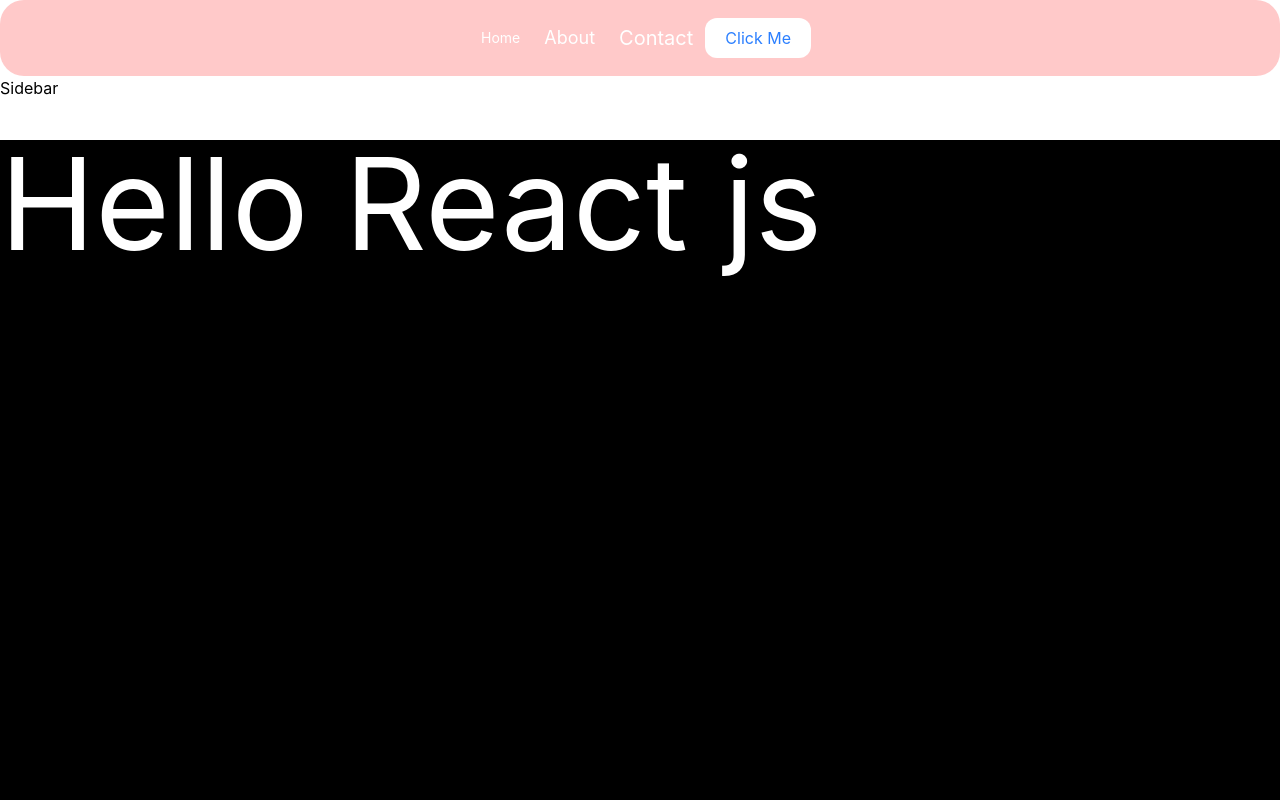
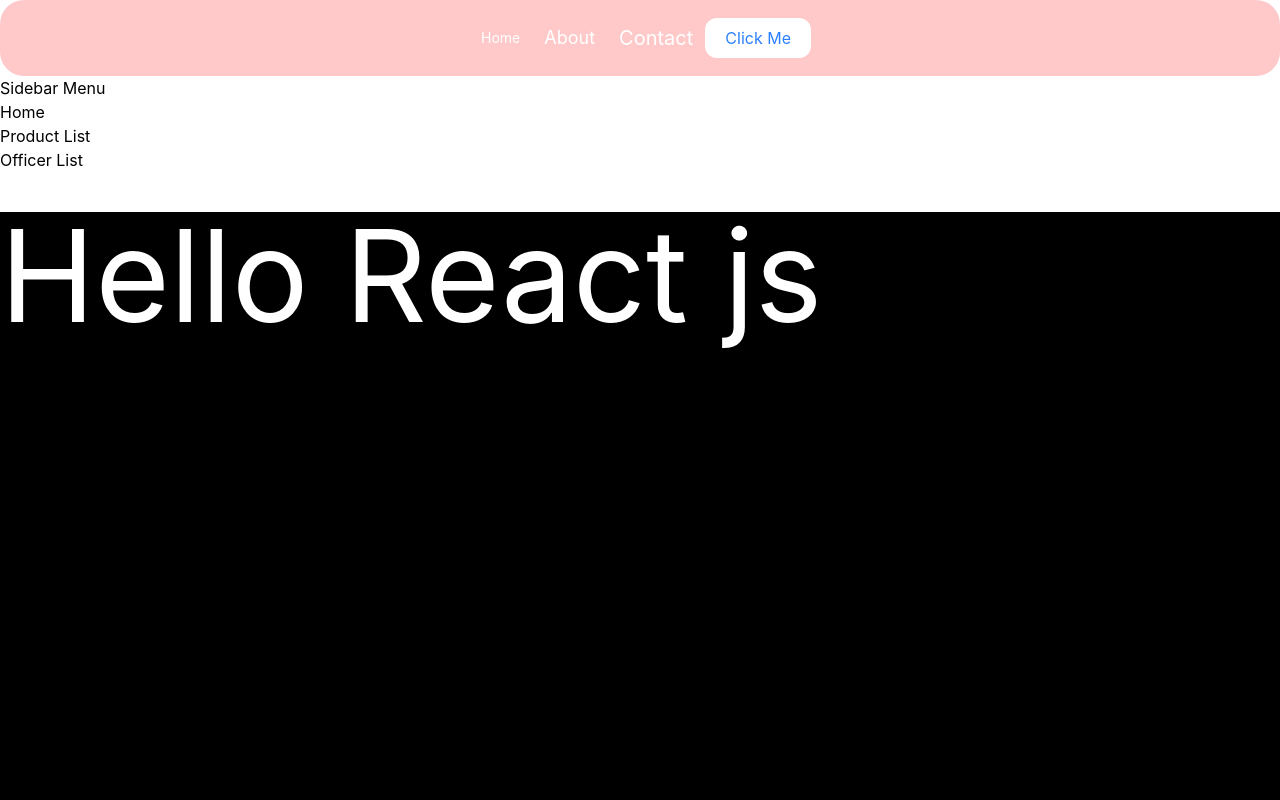
Before and after one commit to Ashaduzzaman099/react-foundation, a React (Vite) app: page / in a window 1280 px wide. Shown: the top 800 px of the page. Built offline with nearby package versions, Linux system fonts and the light colour scheme.

Commit message:
Update sidebar menu

```diff
--- a/src/components/Sidebar.jsx
+++ b/src/components/Sidebar.jsx
@@ -1,8 +1,20 @@
-
 function Sidebar() {
   return (
-    <div>Sidebar</div>
-  )
+    <div>
+      <h3>Sidebar Menu</h3>
+      <ul>
+        <li>
+          <a href="#">Home</a>
+        </li>
+        <li>
+          <a href="#">Product List</a>
+        </li>
+        <li>
+          <a href="#">Officer List</a>
+        </li>
+      </ul>
+    </div>
+  );
 }
 
-export default Sidebar
+export default Sidebar;
```
Also changed, not shown: 1 other file (tests, documents, lock files or other folders).
